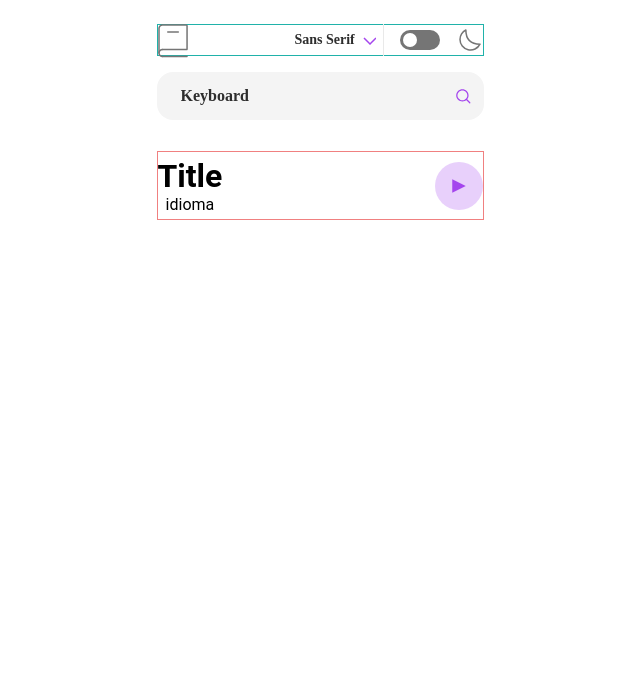
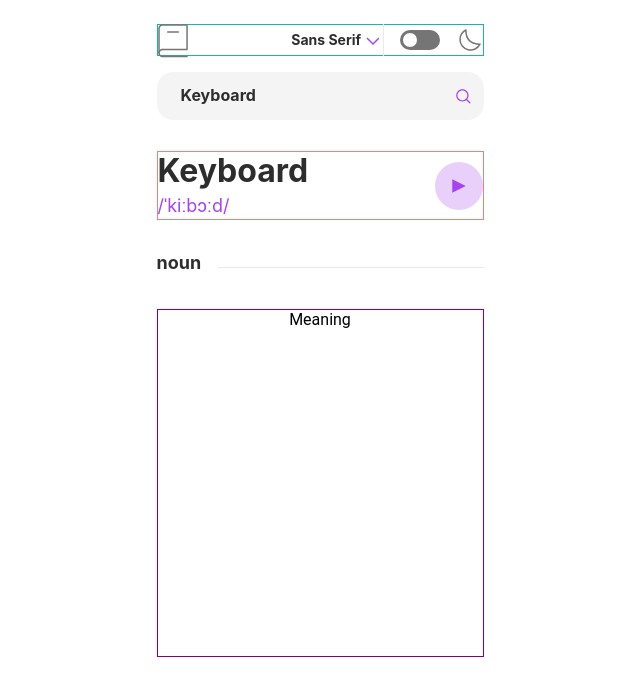
Before and after one commit to rodriguez02fer09/Keyborad, a React (Vite) app: page / in a window 1280 px wide. Shown: the top 696 px of the page, without its empty margins (320-960 px from the left). Built offline with nearby package versions, Linux system fonts and the light colour scheme.

Commit message:
styles componentes

```diff
--- a/src/components/Contain-Keyborad/ContainKeyboard.jsx
+++ b/src/components/Contain-Keyborad/ContainKeyboard.jsx
@@ -3,6 +3,8 @@ import "./containKeyboard.scss"
 import ContainMode from "../ContainMode/ContainMode"
 import  SearchPrompt  from "../SearchPrompt/SearchPrompt"
 import ContainTitleButton from "../ContainTitleButton/ContainTitleButton"
+import Section from "../Section/Section";
+import ContainMeaning from "../ContainMeaning/ContainMeaning"
 
 const ContainKeyboard = () => {
   return(
@@ -10,6 +12,8 @@ const ContainKeyboard = () => {
       <ContainMode/>
       <SearchPrompt/>
       <ContainTitleButton/>
+      <Section/>
+      <ContainMeaning/>
     </div>
   )
 }
--- /dev/null
+++ b/src/components/ContainMeaning/ContainMeaning.jsx
@@ -0,0 +1,12 @@
+import React from "react";
+import "./containMeaning.scss"
+import TitleMeaning from "../TitleMeaning/TitleMeaning";
+
+const ContainMeaning = ()=>{
+    return(
+        <div className="containMeaning">
+<TitleMeaning/>
+        </div>
+    )
+}
+export default ContainMeaning;
--- /dev/null
+++ b/src/components/ContainMeaning/containMeaning.scss
@@ -0,0 +1,6 @@
+.containMeaning{
+    width: 327px;
+    min-height: 348px;
+    border: 1px solid purple;
+    margin-top: 35px;
+}
--- a/src/components/ModeFonts/modeFonts.scss
+++ b/src/components/ModeFonts/modeFonts.scss
@@ -8,7 +8,7 @@ align-items: center;
 
 li{
     list-style: none;
-    font-family: 'Lora';
+    font-family: 'Inter';
 font-style: normal;
 font-weight: 700;
 font-size: 14px;
--- a/src/components/SearchPrompt/searchPrompt.scss
+++ b/src/components/SearchPrompt/searchPrompt.scss
@@ -15,8 +15,8 @@
     padding-left:24px ;
   }
   &__container-input::placeholder {
-    font-family: "Lora";
-    font-style: normal;
+    font-family: 'Inter';
+font-style: normal;
     font-weight: 700;
     font-size: 16px;
     line-height: 20px;
--- /dev/null
+++ b/src/components/Section/Section.jsx
@@ -0,0 +1,19 @@
+import React from "react";
+import "./section.scss";
+import LineSection from "../../assets/line-section.svg";
+
+const Section = ({ isDark }) => {
+  const defaultClass = `main-section`;
+  const custonClass = `${isDark ? `${defaultClass}--dark` : `${defaultClass}`}`;
+  return (
+    <div className={`${defaultClass} ${custonClass}`}>
+      <div className={`${defaultClass}__container ${custonClass}__container`}>
+        <p>noun</p>
+      </div>
+      <div className={`${defaultClass}__line ${custonClass}__line`}>
+        <img src={LineSection} alt="" />
+      </div>
+    </div>
+  );
+};
+export default Section;
--- /dev/null
+++ b/src/components/Section/section.scss
@@ -0,0 +1,25 @@
+.main-section {
+  width: 327px;
+  height: 23px;
+  margin-top: 31px;
+  display: flex;
+  flex-direction: row;
+  justify-content: space-between;
+  align-items: center;
+
+  &__container {
+    width: 42px;
+    height: 23px;
+    p {
+      font-family: "Inter";
+      font-style: normal;
+      font-weight: 700;
+      font-size: 18px;
+      line-height: 23px;
+      /* identical to box height */
+      /* 2D2D2D */
+      color: #2d2d2d;
+    }
+
+  }
+}
--- a/src/components/Title/Title.jsx
+++ b/src/components/Title/Title.jsx
@@ -1,16 +1,16 @@
 import React from "react";
 import "./title.scss";
 
-const Title = ({isDark}) => {
-    const defaultClass = `main-title`
-  const custonClass = `${isDark ? `${defaultClass}--dark`: `${defaultClass}`}`
+const Title = ({ isDark }) => {
+  const defaultClass = `main-title`;
+  const custonClass = `${isDark ? `${defaultClass}--dark` : `${defaultClass}`}`;
   return (
     <div className={`${defaultClass} ${custonClass}`}>
       <div className={`${defaultClass}__container ${custonClass}__container`}>
-        <h1>Title</h1>
+        <h1>Keyboard</h1>
       </div>
       <div className={`${defaultClass}__idioma ${custonClass}__idioma `}>
-        <p>idioma</p>
+        <p>/ˈkiːbɔːd/</p>
       </div>
     </div>
   );
--- a/src/components/Title/title.scss
+++ b/src/components/Title/title.scss
@@ -0,0 +1,42 @@
+.main-title {
+  width: 128px;
+  height: 64px;
+  display: flex;
+  flex-direction: column;
+  justify-content: end;
+
+  &__container {
+    width: 128px;
+    height: 64px;
+
+    h1 {
+      font-family: "Inter";
+      font-style: normal;
+      font-weight: 700;
+      font-size: 32px;
+      line-height: 34px;
+      /* identical to box height */
+      /* 2D2D2D */
+      color: var(--tertiary-color);
+    }
+  }
+  &__idioma{
+    width: 72px;
+    height: 24px;
+    p{
+        font-family: 'Inter';
+        font-style: normal;
+        font-weight: 400;
+        font-size: 18px;
+        line-height: 24px;
+        /* identical to box height, or 133% */
+
+
+        /* A445ED */
+
+        color: #A445ED;
+
+
+    }
+  }
+}
--- /dev/null
+++ b/src/components/TitleMeaning/TitleMeaning.jsx
@@ -0,0 +1,11 @@
+import React from "react";
+import "./titleMeaning.scss"
+
+const TitleMeaning = ()=>{
+    return(
+        <div>
+            <p>Meaning</p>
+        </div>
+    )
+}
+export default TitleMeaning;
```
Also changed, not shown: src/assets/line-section.svg (added), src/components/TitleMeaning/titleMeaning.scss (added).
